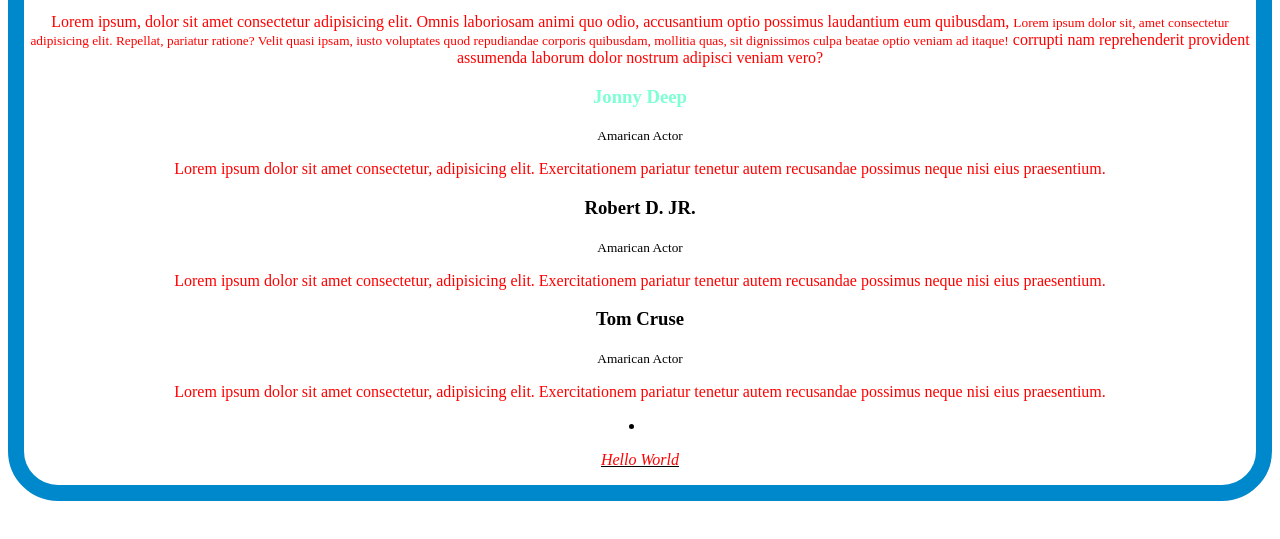
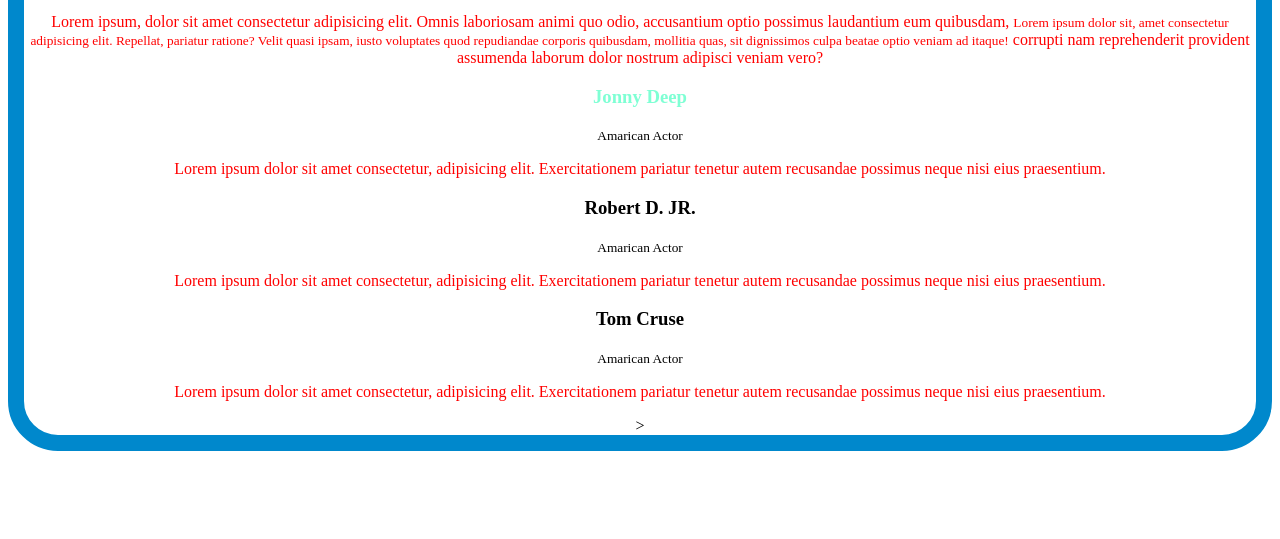
Before and after one commit to sheikhroman/my-third-repo, a plain HTML site: page index.html in a window 1280 px wide. Shown: the part 179-718 px from the top of the page. Drawn offline with Linux system fonts and the light colour scheme.

Commit message:
somthing chang

```diff
--- a/index.html
+++ b/index.html
@@ -31,13 +31,7 @@
         </div>
     </div>
     <div class="box">
-        <u>
-            <li>
-                <i>
-                    <p>Hello World</p>
-                </i>
-            </li>
-        </u>
+        >
     </div>
 </body>
 </html>
```
Also changed, not shown: style.css (line endings or trailing spaces).
